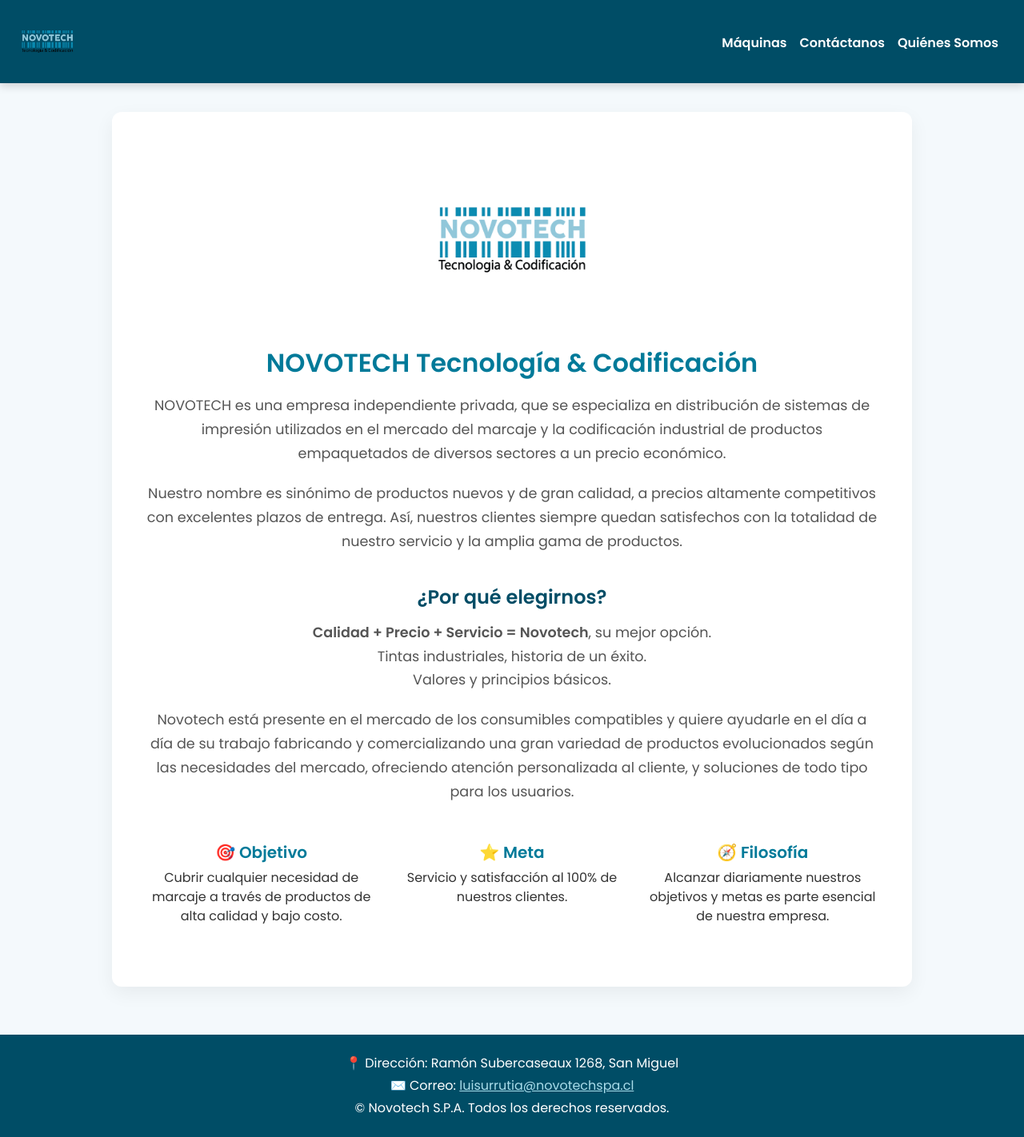
After one commit to amuc23/novotech, a Django app: page /quienes_somos/ in a window 1280 px wide. The commit adds this page. Shown: the whole page at 80% size. Run offline with Django 5.2, Linux system fonts and the light colour scheme.

Commit message:
cambios 9

```diff
--- a/home/templates/contacto.html
+++ b/home/templates/contacto.html
@@ -44,6 +44,9 @@
         <li class="nav-item">
           <a class="nav-link active" href="{% url 'contacto' %}">Contáctanos</a>
         </li>
+        <li class="nav-item">
+          <a class="nav-link active" href="{% url 'quienes_somos' %}">Quiénes Somos</a>
+        </li>
       </ul>
     </div>
   </div>
--- /dev/null
+++ b/home/templates/quienes_somos.html
@@ -0,0 +1,91 @@
+{% load static %}
+<!DOCTYPE html>
+<html lang="es">
+<head>
+  <meta charset="UTF-8">
+  <title>Quiénes Somos | Novotech</title>
+  <meta name="viewport" content="width=device-width, initial-scale=1">
+
+  <!-- Bootstrap -->
+  <link href="https://cdn.jsdelivr.net/npm/bootstrap@5.3.3/dist/css/bootstrap.min.css" rel="stylesheet">
+
+  <!-- Fuente Poppins -->
+  <link href="https://fonts.googleapis.com/css2?family=Poppins:wght@400;600&display=swap" rel="stylesheet">
+
+  <!-- Estilos -->
+  <link rel="stylesheet" href="{% static 'css/quienes.css' %}">
+  <link rel="stylesheet" href="{% static 'css/estilos.css' %}">
+</head>
+<body>
+
+<!-- Navbar -->
+<nav class="navbar navbar-expand-lg navbar-dark navbar-custom">
+  <div class="container-fluid px-4">
+    <a class="navbar-brand" href="{% url 'index' %}">
+      <img src="{% static 'logo.png' %}" alt="Logo Novotech" class="logo-navbar" />
+    </a>
+    <button class="navbar-toggler" type="button" data-bs-toggle="collapse" data-bs-target="#navbarNav">
+      <span class="navbar-toggler-icon"></span>
+    </button>
+    <div class="collapse navbar-collapse" id="navbarNav">
+      <ul class="navbar-nav ms-auto nav-links">
+        <li class="nav-item"><a class="nav-link" href="{% url 'index' %}">Máquinas</a></li>
+        <li class="nav-item"><a class="nav-link" href="{% url 'contacto' %}">Contáctanos</a></li>
+        <li class="nav-item"><a class="nav-link" href="{% url 'quienes_somos' %}">Quiénes Somos</a></li>
+
+      </ul>
+    </div>
+  </div>
+</nav>
+
+<!-- Sección principal -->
+<section class="quienes-section text-center">
+  <div class="container">
+    <img src="{% static 'logo.png' %}" alt="Logo Novotech" class="logo-central">
+    <h1 class="titulo">NOVOTECH Tecnología & Codificación</h1>
+    <p class="descripcion">
+      NOVOTECH es una empresa independiente privada, que se especializa en distribución de sistemas de impresión utilizados en el mercado del marcaje y la codificación industrial de productos empaquetados de diversos sectores a un precio económico.
+    </p>
+    <p class="descripcion">
+      Nuestro nombre es sinónimo de productos nuevos y de gran calidad, a precios altamente competitivos con excelentes plazos de entrega. Así, nuestros clientes siempre quedan satisfechos con la totalidad de nuestro servicio y la amplia gama de productos.
+    </p>
+
+    <h2 class="subtitulo">¿Por qué elegirnos?</h2>
+    <p class="descripcion">
+      <strong>Calidad + Precio + Servicio = Novotech</strong>, su mejor opción.<br>
+      Tintas industriales, historia de un éxito.<br>
+      Valores y principios básicos.
+    </p>
+
+    <p class="descripcion">
+      Novotech está presente en el mercado de los consumibles compatibles y quiere ayudarle en el día a día de su trabajo fabricando y comercializando una gran variedad de productos evolucionados según las necesidades del mercado, ofreciendo atención personalizada al cliente, y soluciones de todo tipo para los usuarios.
+    </p>
+
+    <div class="row mt-5">
+      <div class="col-md-4">
+        <h5 class="fw-bold">🎯 Objetivo</h5>
+        <p>Cubrir cualquier necesidad de marcaje a través de productos de alta calidad y bajo costo.</p>
+      </div>
+      <div class="col-md-4">
+        <h5 class="fw-bold">⭐ Meta</h5>
+        <p>Servicio y satisfacción al 100% de nuestros clientes.</p>
+      </div>
+      <div class="col-md-4">
+        <h5 class="fw-bold">🧭 Filosofía</h5>
+        <p>Alcanzar diariamente nuestros objetivos y metas es parte esencial de nuestra empresa.</p>
+      </div>
+    </div>
+  </div>
+</section>
+
+<!-- Footer -->
+<footer class="text-center py-4" style="background-color: #004d66; color: white;">
+  <p class="mb-1">📍 Dirección: Ramón Subercaseaux 1268, San Miguel</p>
+  <p class="mb-1">✉️ Correo: <a href="mailto:luisurrutia@novotechspa.cl" style="color: #aadcea;">luisurrutia@novotechspa.cl</a></p>
+  <p class="mb-0">© Novotech S.P.A. Todos los derechos reservados.</p>
+</footer>
+
+<!-- JS -->
+<script src="https://cdn.jsdelivr.net/npm/bootstrap@5.3.3/dist/js/bootstrap.bundle.min.js"></script>
+</body>
+</html>
--- a/home/urls.py
+++ b/home/urls.py
@@ -5,4 +5,5 @@
     path('', views.home_view, name='index'),
     path('contacto/', views.contacto, name='contacto'),
     path('maquinas/', views.maquinas, name='maquinas'),
+    path('quienes_somos/', views.quienes_somos, name='quienes_somos'),
 ]
--- a/home/views.py
+++ b/home/views.py
@@ -8,3 +8,6 @@
 
 def maquinas(request):
     return render(request, 'maquinas.html')
+
+def quienes_somos(request):
+    return render(request, 'quienes_somos.html')
--- /dev/null
+++ b/static/css/quienes.css
@@ -0,0 +1,73 @@
+body {
+  font-family: 'Poppins', sans-serif;
+  background-color: #f4f9fc;
+  color: #333;
+  margin: 0;
+  padding: 0;
+}
+
+/* Sección principal */
+.quienes-section {
+  background-color: #ffffff;
+  padding: 60px 30px;
+  margin: 140px auto 60px; /* Separación: navbar y footer */
+  max-width: 1000px;
+  border-radius: 12px;
+  box-shadow: 0 8px 25px rgba(0, 0, 0, 0.06);
+}
+
+/* Logo destacado */
+.logo-central {
+  max-height: 200px;           /* Aumentado */
+  margin-bottom: 35px;
+  transition: transform 0.3s ease;
+}
+
+.logo-central:hover {
+  transform: scale(1.05);      /* Efecto suave al pasar el mouse */
+}
+
+.titulo {
+  font-size: 2rem;
+  color: #007a99;
+  margin-bottom: 20px;
+  font-weight: 600;
+}
+
+.subtitulo {
+  font-size: 1.5rem;
+  margin-top: 40px;
+  margin-bottom: 15px;
+  color: #004d66;
+  font-weight: 600;
+}
+
+.descripcion {
+  font-size: 1.1rem;
+  line-height: 1.7;
+  color: #555;
+  margin-bottom: 20px;
+}
+
+.quienes-section h5 {
+  color: #007a99;
+}
+
+@media (max-width: 768px) {
+  .quienes-section {
+    padding: 40px 20px;
+    margin: 120px 15px 40px;
+  }
+
+  .logo-central {
+    max-height: 130px; /* Tamaño más razonable para móviles */
+  }
+
+  .titulo {
+    font-size: 1.6rem;
+  }
+
+  .subtitulo {
+    font-size: 1.3rem;
+  }
+}
```
Also changed, not shown: home/templates/home/index.html (+5 -2 lines).
